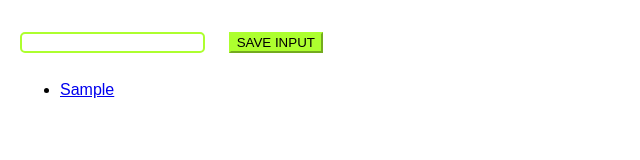
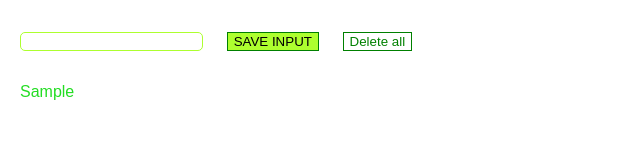
Before and after one commit to nilesh0700/Lead-Tracker-Crome-extension, a plain HTML site: page index.html in a window 1280 px wide. Both pictures are taken after typing "Sample" into the empty fields and a click on the button "SAVE INPUT". Shown: the whole page, without its empty margins (0-640 px from the left). Drawn offline with Linux system fonts and the light colour scheme.

Commit message:
delete button functionality

```diff
--- a/index.html
+++ b/index.html
@@ -9,6 +9,7 @@
 <body>
     <input type="text" id="input-el">
     <button id="input-btn">save input</button>
+    <button id="delete-btn">Delete all</button>
     <ul id="ul-el">
 
     </ul>
--- a/index.js
+++ b/index.js
@@ -3,9 +3,26 @@ let myLeads = [];
 const inputEl = document.getElementById("input-el");
 const inputBtn = document.getElementById("input-btn");
 const ulEl = document.getElementById("ul-el");
+const deleteBtn = document.getElementById("delete-btn");
+
+const leadsFromLocalStorage = JSON.parse(localStorage.getItem("myLeads"));
+
+if(leadsFromLocalStorage){
+    myLeads = leadsFromLocalStorage;
+    renderLeads();
+}
+
+deleteBtn.addEventListener("dblclick", function(){
+    localStorage.clear();
+    myLeads = [];
+    renderLeads();
+})
 
 inputBtn.addEventListener("click", function(){
     myLeads.push(inputEl.value);
+    inputEl.value = "";
+    localStorage.setItem("myLeads", JSON.stringify(myLeads));
+
    renderLeads();
 })
 
@@ -16,12 +33,11 @@ function renderLeads(){
     for(let i = 0; i < myLeads.length; i++){
         listItems += `
             <li>
-                <a href = '${myLeads[i]}'>
-                ${myLeads[i]}
+                <a href = '${myLeads[i]}'>${myLeads[i]}
                 </a>
             </li>
         `
     }
     ulEl.innerHTML = listItems;
-    inputEl.value = "";
+
 }
--- a/style.css
+++ b/style.css
@@ -6,7 +6,7 @@ html, body{
 
 #input-el{
 
-    border: 2px solid greenyellow;
+    border: 1px solid greenyellow;
     border-radius: 5px;
 }
 
@@ -15,4 +15,24 @@ html, body{
     border-color: greenyellow;
     margin: 1.5vh 1.5vw;
     text-transform: uppercase;
+    border: 1px solid green;
 }
+#delete-btn{
+    background-color: white;
+    color: green;
+    border: 1px solid green;
+}
+ul{
+    padding-left: 0px;
+    margin-top: 20px;
+    list-style: none;
+}
+
+li{
+    margin-top: 5px;
+}
+
+li a{
+    color: rgb(35, 221, 35);
+    text-decoration: none;
+}
```
